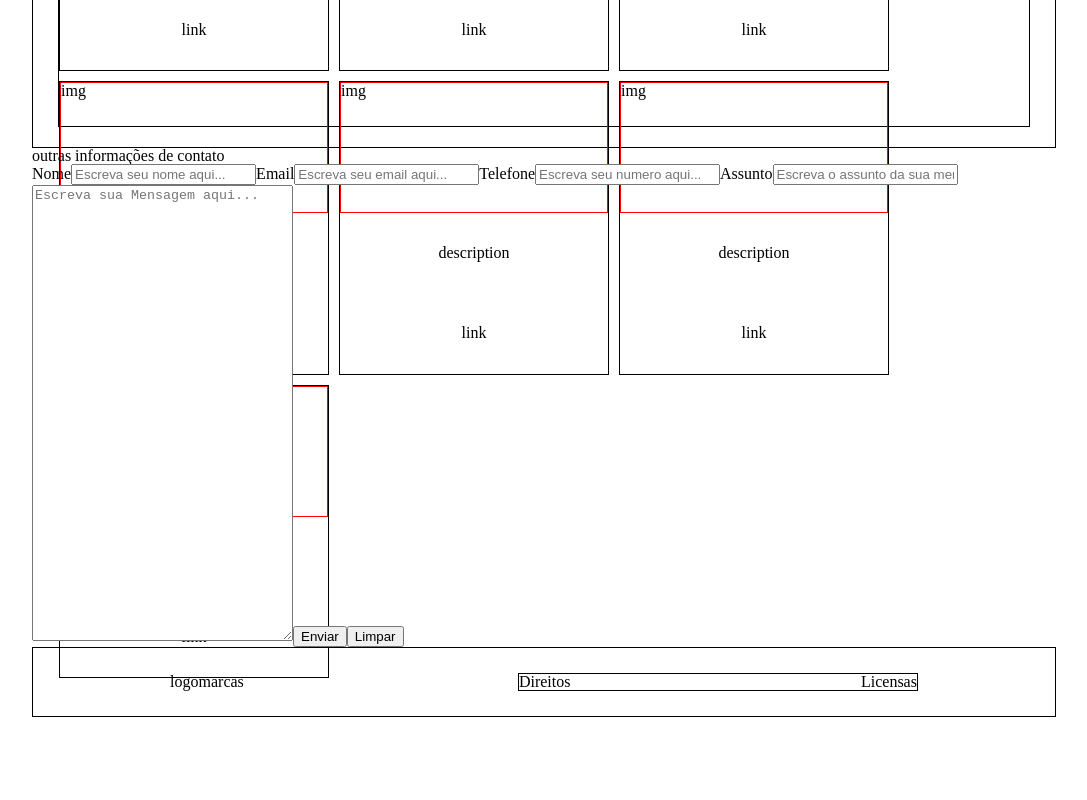
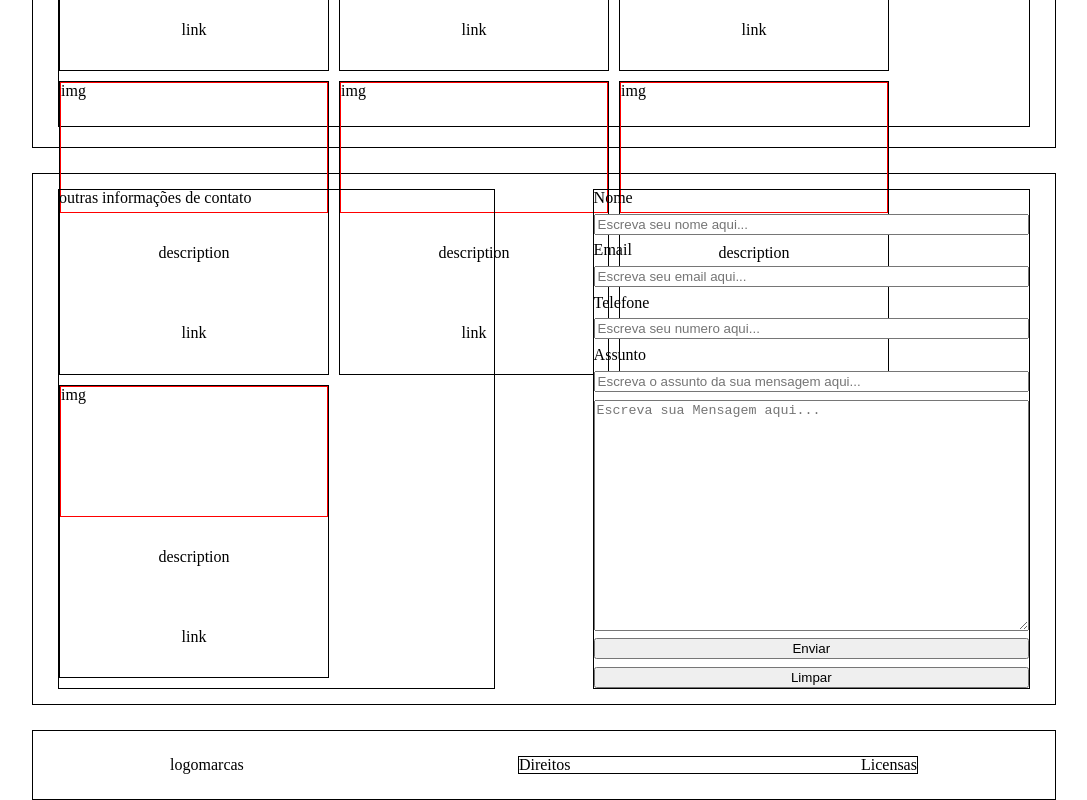
Before and after one commit to Cursos-Renda/CursosRendaOnline, a React (Vite) app: page / in a window 1280 px wide. Shown: the part 1252-2052 px from the top of the page, without its empty margins (96-1183 px from the left). Before the commit the page ends 1969 px from the top, so only its background shows below. Built offline with nearby package versions, Linux system fonts and the light colour scheme.

Commit message:
feat: apply basic styles contactSection

```diff
--- a/src/components/Sections/ContactSection/FormSection/index.tsx
+++ b/src/components/Sections/ContactSection/FormSection/index.tsx
@@ -1,13 +1,14 @@
+import styles from "./styles.module.scss"
 import { Input } from "../../../Input"
 
 export const FormSection = () => {
     return(
-        <form action="">
+        <form action="" className={styles.formSection}>
             <Input label={"Nome"} type={"text"} placeholder={"Escreva seu nome aqui..."} id={"name"}/>
             <Input label={"Email"} type={"email"} placeholder={"Escreva seu email aqui..."} id={"email"}/>
             <Input label={"Telefone"} type={"tel"} placeholder={"Escreva seu numero aqui..."} id={"tel"}/>
             <Input label={"Assunto"} type={"text"} placeholder={"Escreva o assunto da sua mensagem aqui..."} id={"title"}/>
-            <textarea name="menssage" id="menssage" cols={30} rows={30} placeholder="Escreva sua Mensagem aqui..."></textarea>
+            <textarea name="menssage" id="menssage" cols={30} rows={15} placeholder="Escreva sua Mensagem aqui..."></textarea>
             <button>Enviar</button>
             <button>Limpar</button>
         </form>
--- /dev/null
+++ b/src/components/Sections/ContactSection/FormSection/styles.module.scss
@@ -0,0 +1,8 @@
+.formSection{
+    border: 1px solid black;
+    display: flex;
+    flex-direction: column;
+    width: 45%;
+    height: 500px;
+    justify-content: space-between;
+}
--- a/src/components/Sections/ContactSection/OtherContact/index.tsx
+++ b/src/components/Sections/ContactSection/OtherContact/index.tsx
@@ -1,6 +1,7 @@
+import styles from "./styles.module.scss"
 export const OtherContact = () => {
     return(
-        <div>
+        <div className={styles.otherContact}>
             <h2>outras informações de contato</h2>
         </div>
     )
--- /dev/null
+++ b/src/components/Sections/ContactSection/OtherContact/styles.module.scss
@@ -0,0 +1,4 @@
+.otherContact{
+    border: 1px solid black;
+    width: 45%;
+}
--- a/src/components/Sections/ContactSection/index.tsx
+++ b/src/components/Sections/ContactSection/index.tsx
@@ -1,9 +1,10 @@
+import styles from "./styles.module.scss"
 import { FormSection } from "./FormSection"
 import { OtherContact } from "./OtherContact"
 
-export const ContactForm = () => {
+export const ContactSection = () => {
     return(
-        <section>
+        <section className={styles.contactSection}>
             <OtherContact/>
             <FormSection/>
         </section>
--- /dev/null
+++ b/src/components/Sections/ContactSection/styles.module.scss
@@ -0,0 +1,8 @@
+.contactSection{
+    display: flex;
+    justify-content: space-between;
+    padding: 15px 25px;
+    margin-top: 25px;
+    margin-bottom: 25px;
+    border: 1px solid black;
+}
--- a/src/pages/HomePage/index.tsx
+++ b/src/pages/HomePage/index.tsx
@@ -1,5 +1,5 @@
 import { BannerSection } from "../../components/Sections/BannerSection"
-import { ContactForm } from "../../components/Sections/ContactSection"
+import { ContactSection } from "../../components/Sections/ContactSection"
 import { ProductSection } from "../../components/Sections/ProductSection"
 import { DefaultTemplate } from "../../templates/DefaultTemplate"
 
@@ -8,7 +8,7 @@ export const HomePage = () => {
         <DefaultTemplate>
             <BannerSection/>
             <ProductSection/>
-            <ContactForm/>
+            <ContactSection/>
         </DefaultTemplate>
     )
 }
```
